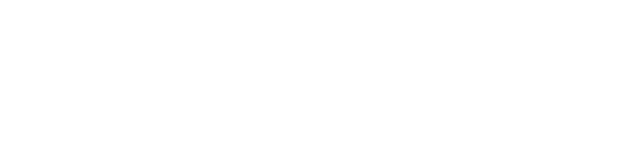
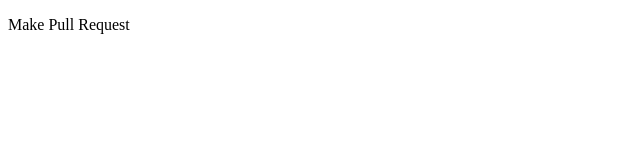
Before and after one commit to Akira-Fukuta/Todo-app, a plain HTML site: page index.html in a window 1280 px wide. Shown: the whole page, without its empty margins (0-640 px from the left). Drawn offline with Linux system fonts and the light colour scheme.

Commit message:
Make pull request

```diff
--- a/index.html
+++ b/index.html
@@ -7,6 +7,6 @@
   <title>Document</title>
 </head>
 <body>
-
+  <p>Make Pull Request</p>
 </body>
 </html>
```
